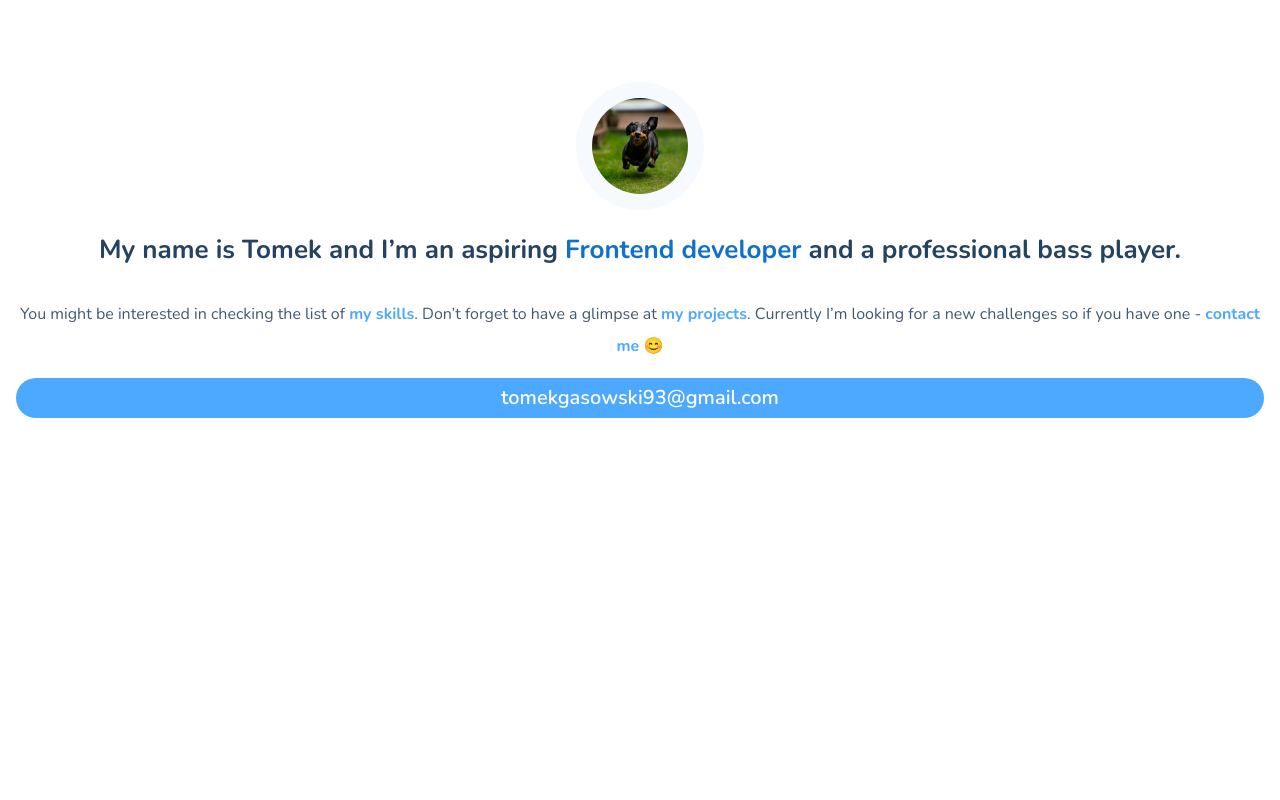
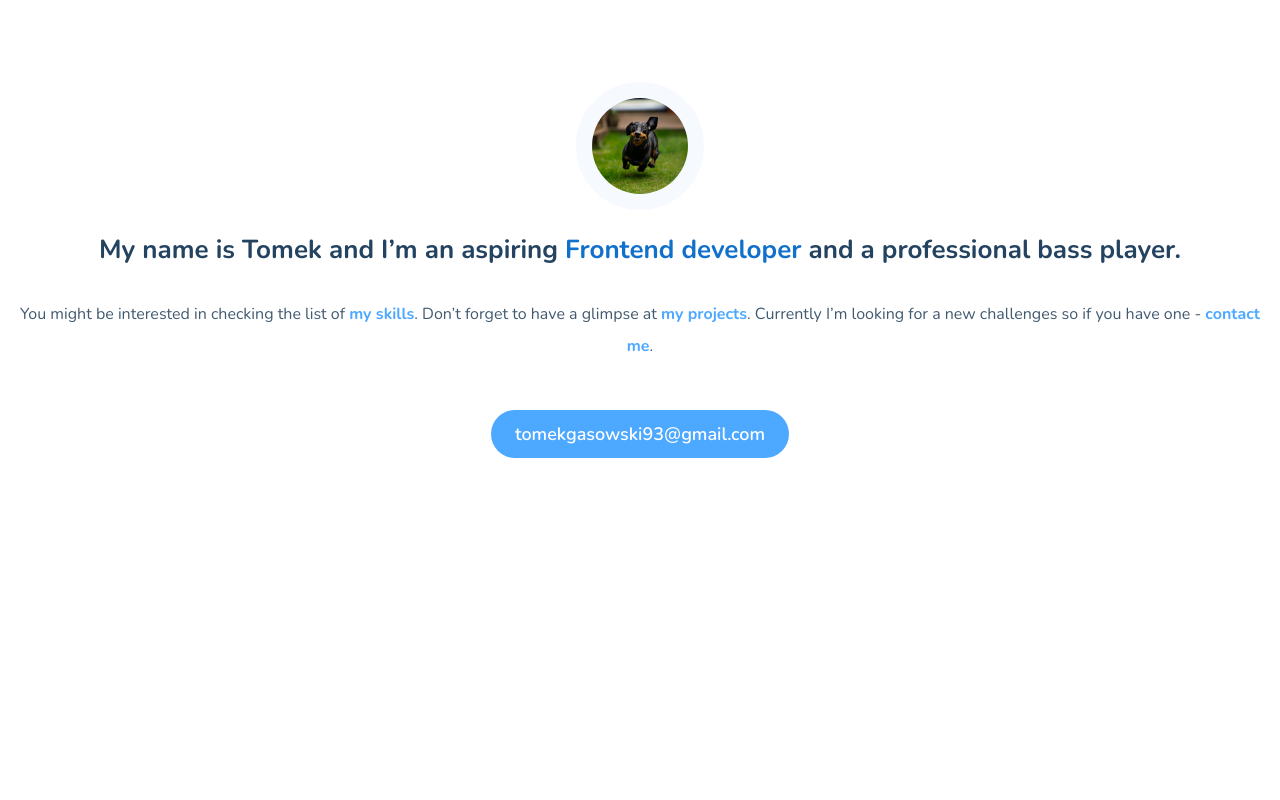
Before and after one commit to tomekgasowski/tomekgasowski.github.io, a website built with webpack: page src/pages/index.html in a window 1280 px wide. Shown: the top 800 px of the page. Built offline with nearby package versions, Linux system fonts and the light colour scheme.

Commit message:
hero scss correction

```diff
--- a/src/pages/index.html
+++ b/src/pages/index.html
@@ -157,7 +157,7 @@
         <p class="hero__description description">
           You might be interested in checking the list of <a href="#skills" class="hero__description--link">my skills</a>. Don’t
           forget to have a glimpse at <a class="hero__description--link" href="#projects">my projects</a>. Currently I’m looking for a
-          new challenges so if you have one - <a class="hero__description--link" href="#contact"></span>contact me 😊
+          new challenges so if you have one - <a class="hero__description--link" href="#contact">contact me</a>.
         </p>
         <a href="#" class="hero__contact mail-link">tomekgasowski93@gmail.com</a>
       </section>
@@ -230,7 +230,7 @@
           <img src="#" alt="insta icon" class="icons__icon" />
           <img src="#" alt="facebook icon" class="icons__icon" />
         </div>
-        <a href="#" class="hero__contact mail-link">tomekgasowski93@gmail.com</a>
+        <a href="#" class="contact__contact mail-link">tomekgasowski93@gmail.com</a>
       </section>
     </main>
   </body>
--- a/src/scss/main.scss
+++ b/src/scss/main.scss
@@ -3,13 +3,9 @@
 @import "modules/hero.scss";
 @import url('https://fonts.googleapis.com/css2?family=Nunito:wght@300;600;700&display=swap');
 
-body {
+.main {
   background: #FFF;
   color: rgba(66, 90, 112, 1);
-  display: flex;
-  align-items: center;
-  justify-content: center;
-  min-height: 100vh;
   padding: 16px;
   font-family: 'Nunito', sans-serif;
 }
@@ -28,9 +24,8 @@ body {
   text-align: center;
   text-decoration: none;
   color: #FFF;
-  font-size: 20px;
+  font-size: 18px;
   line-height: 40px;
-  padding: 8px auto;
+  padding: 4px 24px;
   font-weight: 600;
-  display: block;
 }
--- a/src/scss/modules/hero.scss
+++ b/src/scss/modules/hero.scss
@@ -1,8 +1,11 @@
 .hero {
+
     height: 100vh;
     display: flex;
     flex-direction: column;
+    align-items: center;
     &__description {
+        margin-bottom: 48px;
         &--link {
             text-decoration: none;
             font-weight: 700;
```
Also changed, not shown: src/scss/modules/skills.scss (added).
